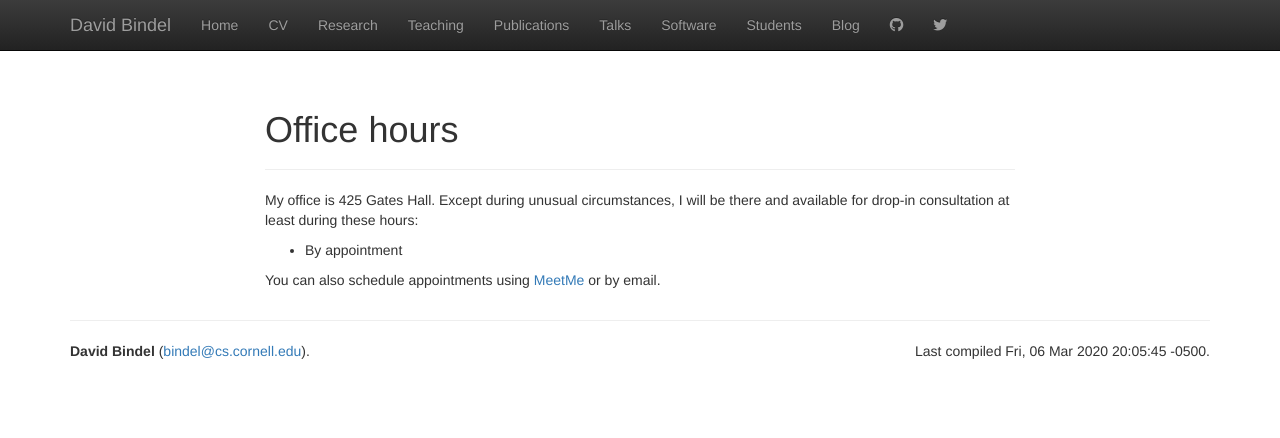
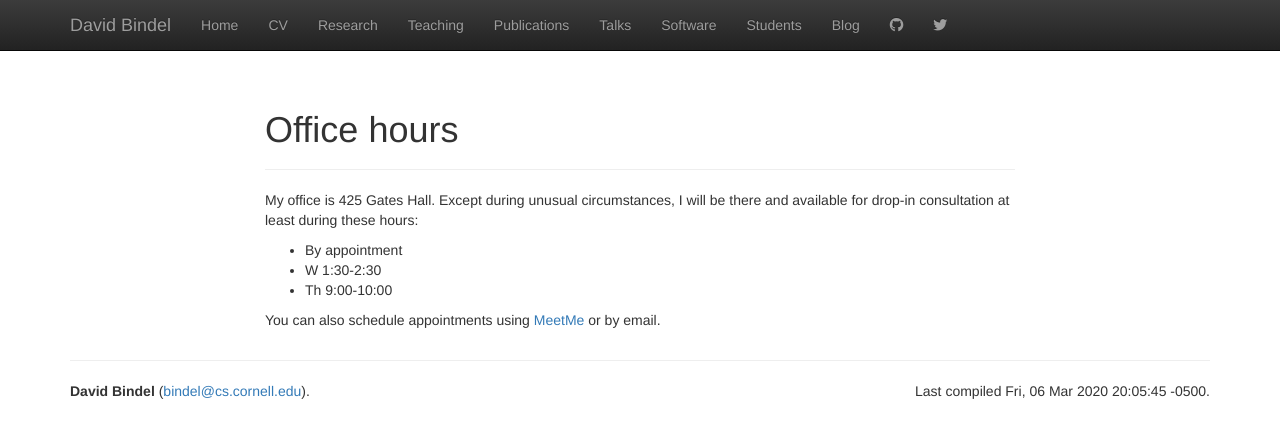
Before and after one commit to dbindel/cornell_web, a Jekyll site: the page built from hours.html, in a window 1280 px wide. Shown: the top 438 px of the page. Built offline with Jekyll 4.4.1, drawn with Linux system fonts in a browser that asks for light colours; nearby versions of some CDN libraries.

Commit message:
Correct OH.

```diff
--- a/_data/hours.yml
+++ b/_data/hours.yml
@@ -1 +1,3 @@
 - By appointment
+- W 1:30-2:30
+- Th 9:00-10:00
--- a/_includes/dbindel_head.html
+++ b/_includes/dbindel_head.html
@@ -31,7 +31,8 @@
     <div class="col-xs-7 col-sm-6 col-md-5 col-lg-4">
       <p>
         <a href="hours.html">OH:</a> {{ site.data.hours | join: ', ' }}<br/>
-        <a href="http://www.meetme.so/DavidBindel">Scheduler link</a><br/>
+        <a href="http://www.meetme.so/DavidBindel">Scheduler link</a> and
+        <a href="https://cornell.zoom.us/my/bindel">Zoom link</a><br/>
         <a href="mailto:bindel@cs.cornell.edu">bindel@cs.cornell.edu</a><br/>
         607-255-5395
       </p>
```
